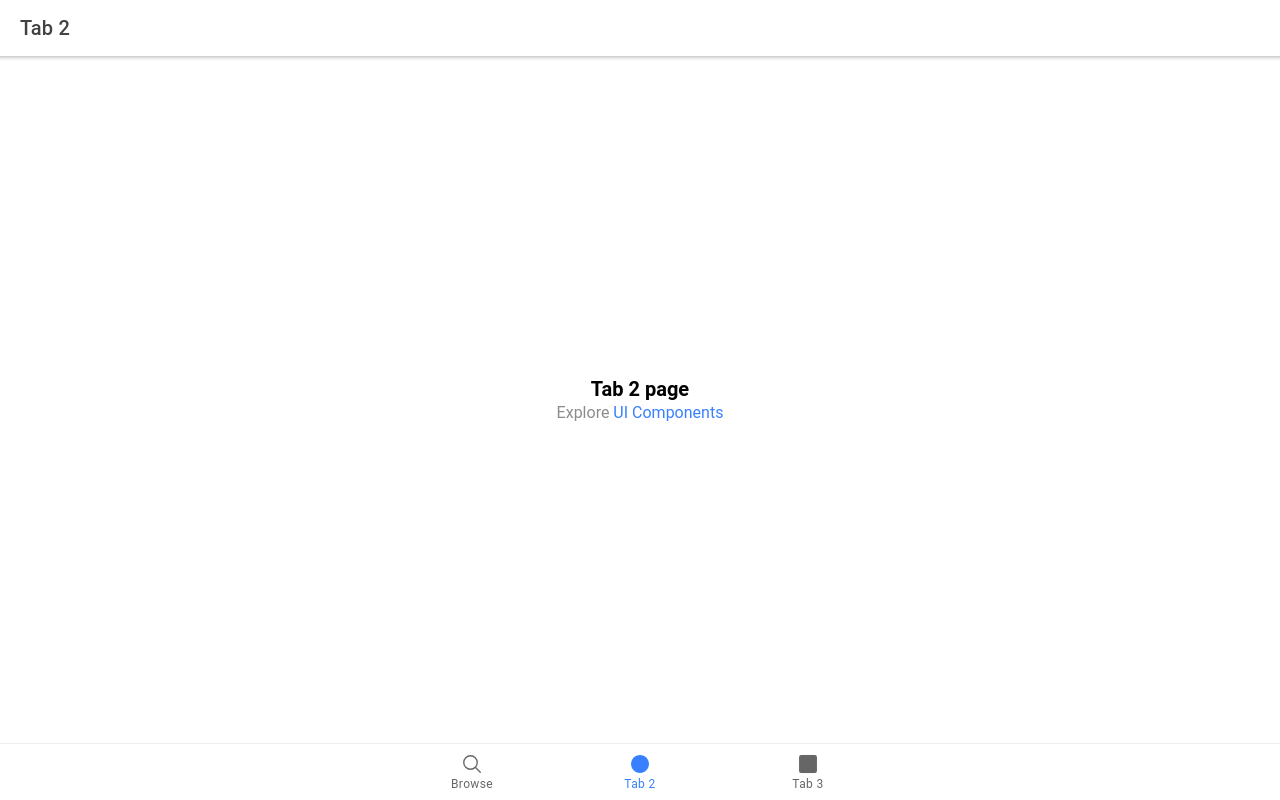
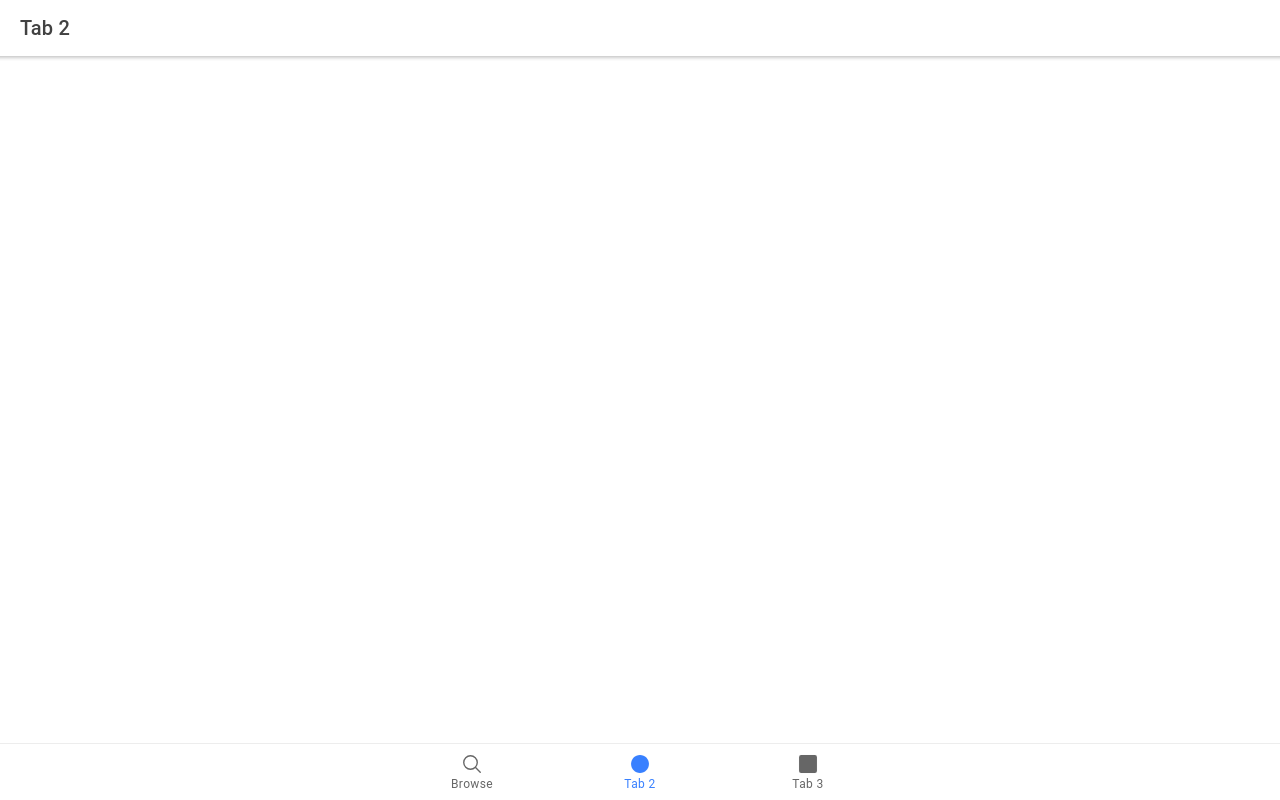
Before and after one commit to Zoe-Bot/thruthOrDare-frontend, a React (Create React App) app: page /tab2 in a window 1280 px wide. Built offline with nearby package versions, Linux system fonts and the light colour scheme.

Commit message:
Add skelet for SetCard

```diff
--- a/src/components/ExploreContainer.css
+++ /dev/null
@@ -1,24 +0,0 @@
-.container {
-  text-align: center;
-  position: absolute;
-  left: 0;
-  right: 0;
-  top: 50%;
-  transform: translateY(-50%);
-}
-
-.container strong {
-  font-size: 20px;
-  line-height: 26px;
-}
-
-.container p {
-  font-size: 16px;
-  line-height: 22px;
-  color: #8c8c8c;
-  margin: 0;
-}
-
-.container a {
-  text-decoration: none;
-}
--- a/src/pages/Tab2.tsx
+++ b/src/pages/Tab2.tsx
@@ -1,5 +1,5 @@
 import { IonContent, IonHeader, IonPage, IonTitle, IonToolbar } from '@ionic/react';
-import ExploreContainer from '../components/ExploreContainer';
+import ExploreContainer from '../components/SetCard';
 
 const Tab2: React.FC = () => {
   return (
@@ -15,7 +15,6 @@ const Tab2: React.FC = () => {
             <IonTitle size="large">Tab 2</IonTitle>
           </IonToolbar>
         </IonHeader>
-        <ExploreContainer name="Tab 2 page" />
       </IonContent>
     </IonPage>
   );
--- a/src/pages/Tab3.tsx
+++ b/src/pages/Tab3.tsx
@@ -1,5 +1,5 @@
 import { IonContent, IonHeader, IonPage, IonTitle, IonToolbar } from '@ionic/react';
-import ExploreContainer from '../components/ExploreContainer';
+import ExploreContainer from '../components/SetCard';
 
 const Tab3: React.FC = () => {
   return (
@@ -15,7 +15,6 @@ const Tab3: React.FC = () => {
             <IonTitle size="large">Tab 3</IonTitle>
           </IonToolbar>
         </IonHeader>
-        <ExploreContainer name="Tab 3 page" />
       </IonContent>
     </IonPage>
   );
```
Also changed, not shown: src/components/SetCard.tsx (renamed from src/components/ExploreContainer.tsx, +4 -5 lines), src/theme/sass/custom.scss (added).
